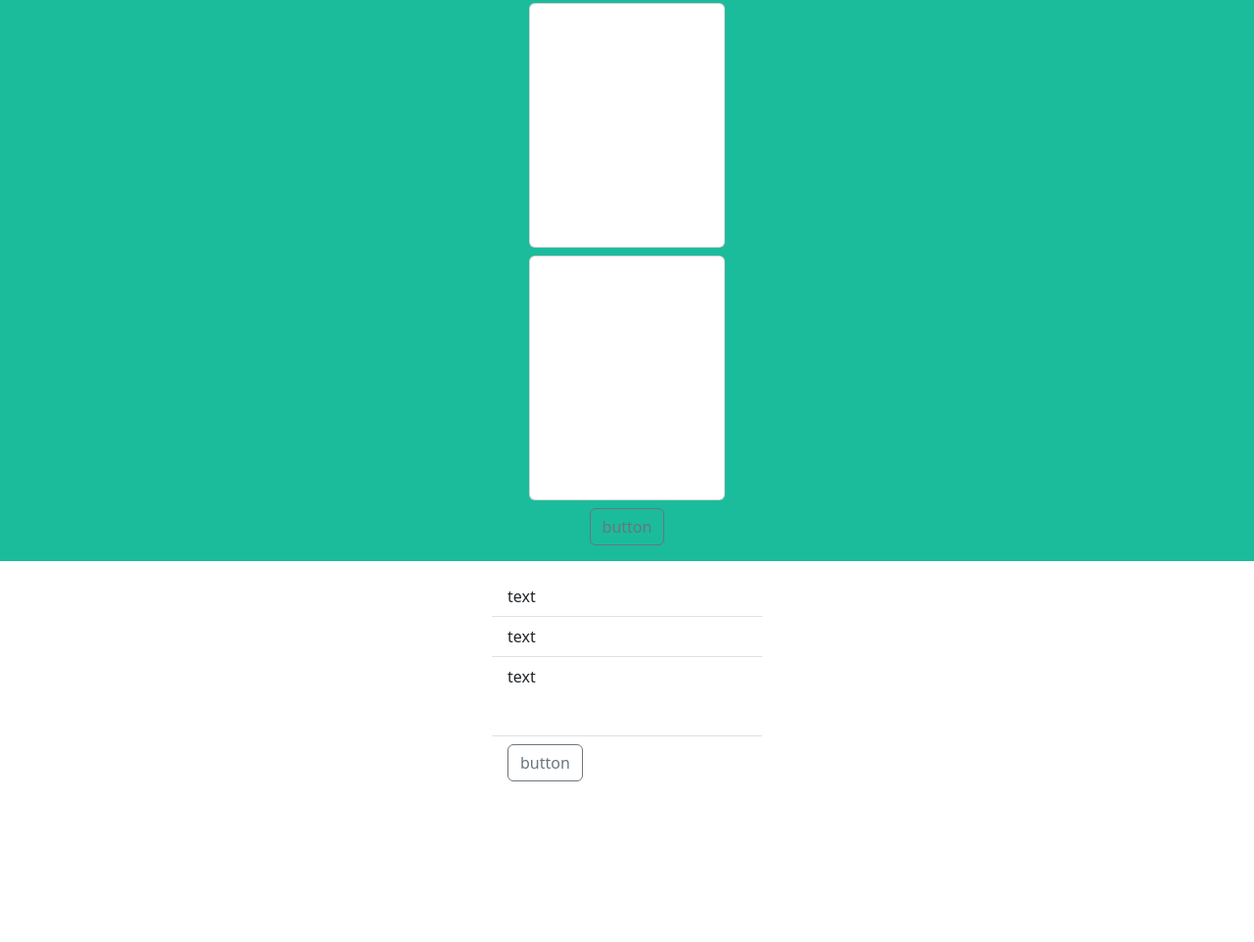
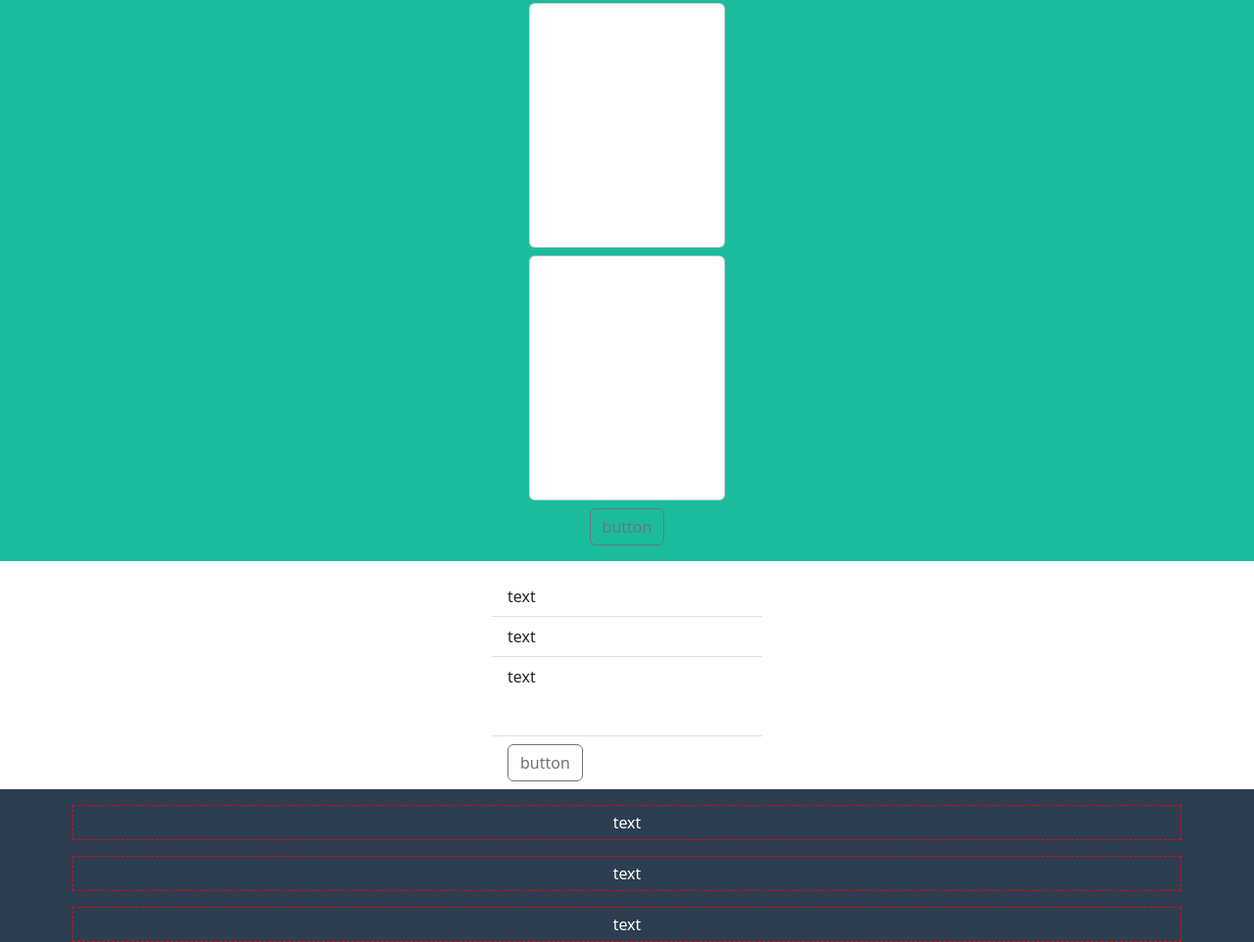
Before and after one commit to NicolaTeora/html-css-bootstrap-freelancer, a plain HTML site: page index.html in a window 1280 px wide. Shown: the part 1545-2507 px from the top of the page at 98% size. Before the commit the page ends 2351 px from the top, so only its background shows below. Drawn offline with nearby package versions, Linux system fonts and the light colour scheme.

Commit message:
Feat : footer section

```diff
--- a/css/style.css
+++ b/css/style.css
@@ -53,3 +53,9 @@
 #contact_me .container{
     width: 300px;
 }
+
+/* LOCATION FOOTER */
+#location{
+    background-color: rgba(44, 62, 80, 1);
+    color: white;
+}
--- a/index.html
+++ b/index.html
@@ -122,7 +122,7 @@
     <!-- CONTACT ME -->
     <section id="contact_me">
         <div class="container mt-3">
-            <div class="col">
+            <div class="col mb-3">
                 <ul class="list-group list-group-flush">
                     <li class="list-group-item">text</li>
                     <li class="list-group-item">text</li>
@@ -136,7 +136,18 @@
     </section>
     <!-- END CONTACT ME -->
 
-    <!--  -->
+    <!-- LOCATION FOOTER -->
+    <section id="location">
+        <div class="container mt-3">
+            <div class="row g-3 text-center">
+                <div class="col-12 debug">text</div>
+                <div class="col-12 debug">text</div>
+                <div class="col-12 debug">text</div>
+            </div>
+        </div>
+    </section>
+    <!-- END LOCATION FOOTER -->
+
 
 </body>
 </html>
```
